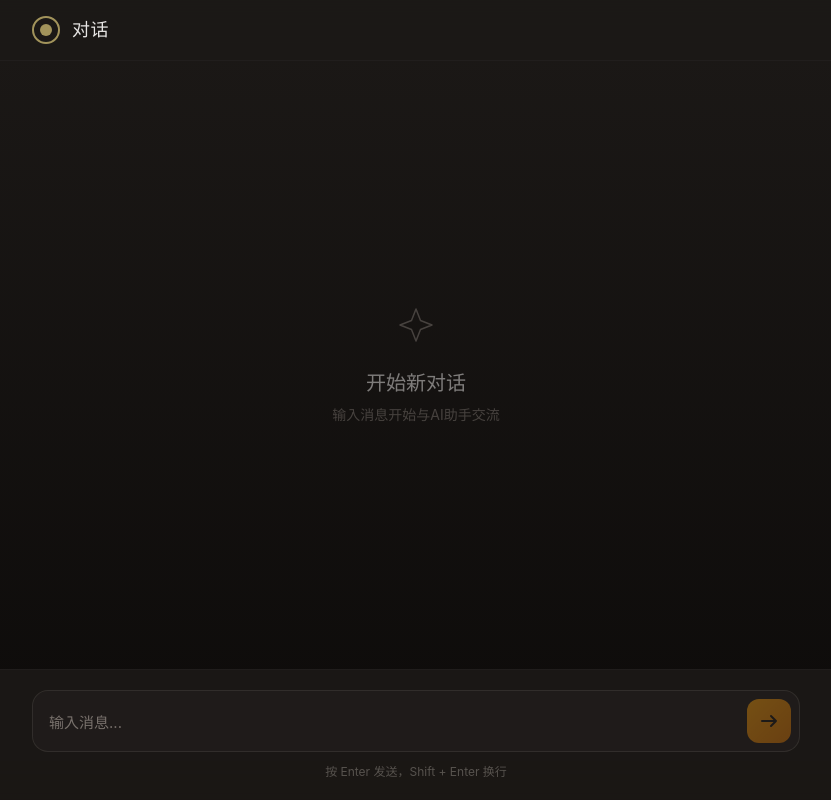
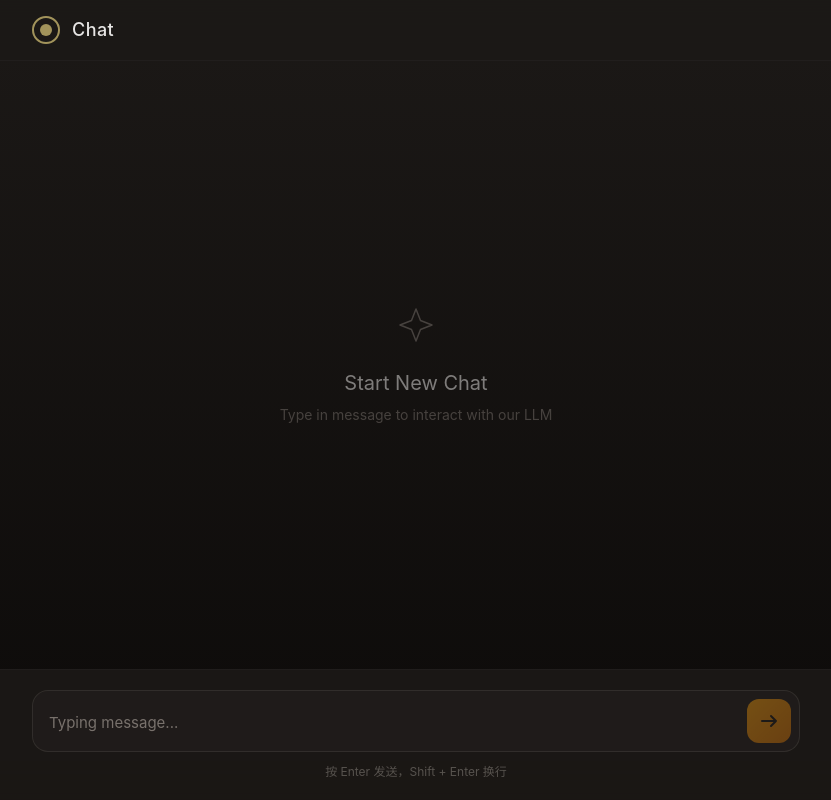
Before and after one commit to DravenCat/LLMInferenceService, a React (Create React App) app in the folder chat_interface/: page / in a window 1280 px wide. Shown: the whole page, without its empty margins (224-1055 px from the left). Built offline with nearby package versions, Linux system fonts and the light colour scheme.

Commit message:
Stream chat

```diff
--- a/chat_interface/src/components/StreamChat.js
+++ b/chat_interface/src/components/StreamChat.js
@@ -34,7 +34,7 @@ const StreamingChat = () => {
         body: JSON.stringify({ messages: [...messages, userMessage] }),
       });
 
-      if (!response.ok) throw new Error("请求失败");
+      if (!response.ok) throw new Error("Request fail");
 
       const reader = response.body.getReader();
       const decoder = new TextDecoder();
@@ -72,10 +72,10 @@ const StreamingChat = () => {
         }
       }
     } catch (error) {
-      console.error("流式请求错误:", error);
+      console.error("Streaming request error:", error);
       setMessages((prev) => {
         const newMessages = [...prev];
-        newMessages[newMessages.length - 1].content = "抱歉，发生了错误，请重试。";
+        newMessages[newMessages.length - 1].content = "Sorry, there is an error in our server. Please try again later.";
         return newMessages;
       });
     } finally {
@@ -98,7 +98,7 @@ const StreamingChat = () => {
           <div className="w-7 h-7 rounded-full border-2 border-amber-200/60 flex items-center justify-center">
             <div className="w-3 h-3 rounded-full bg-amber-200/60" />
           </div>
-          <span className="text-lg font-medium tracking-wide">对话</span>
+          <span className="text-lg font-medium tracking-wide">Chat</span>
         </div>
       </header>
 
@@ -109,8 +109,8 @@ const StreamingChat = () => {
             <svg className="w-12 h-12 mb-4 text-stone-500" fill="none" viewBox="0 0 48 48" stroke="currentColor" strokeWidth="1.5">
               <path strokeLinejoin="round" d="M24 4L28.5 15.5L40 20L28.5 24.5L24 36L19.5 24.5L8 20L19.5 15.5L24 4Z" />
             </svg>
-            <p className="text-xl mb-2">开始新对话</p>
-            <p className="text-sm text-stone-500">输入消息开始与AI助手交流</p>
+            <p className="text-xl mb-2">Start New Chat</p>
+            <p className="text-sm text-stone-500">Type in message to interact with our LLM</p>
           </div>
         ) : (
           <div className="max-w-3xl mx-auto space-y-5">
@@ -156,7 +156,7 @@ const StreamingChat = () => {
             value={input}
             onChange={(e) => setInput(e.target.value)}
             onKeyDown={handleKeyDown}
-            placeholder="输入消息..."
+            placeholder="Typing message..."
             rows={1}
             disabled={isStreaming}
           />
```
